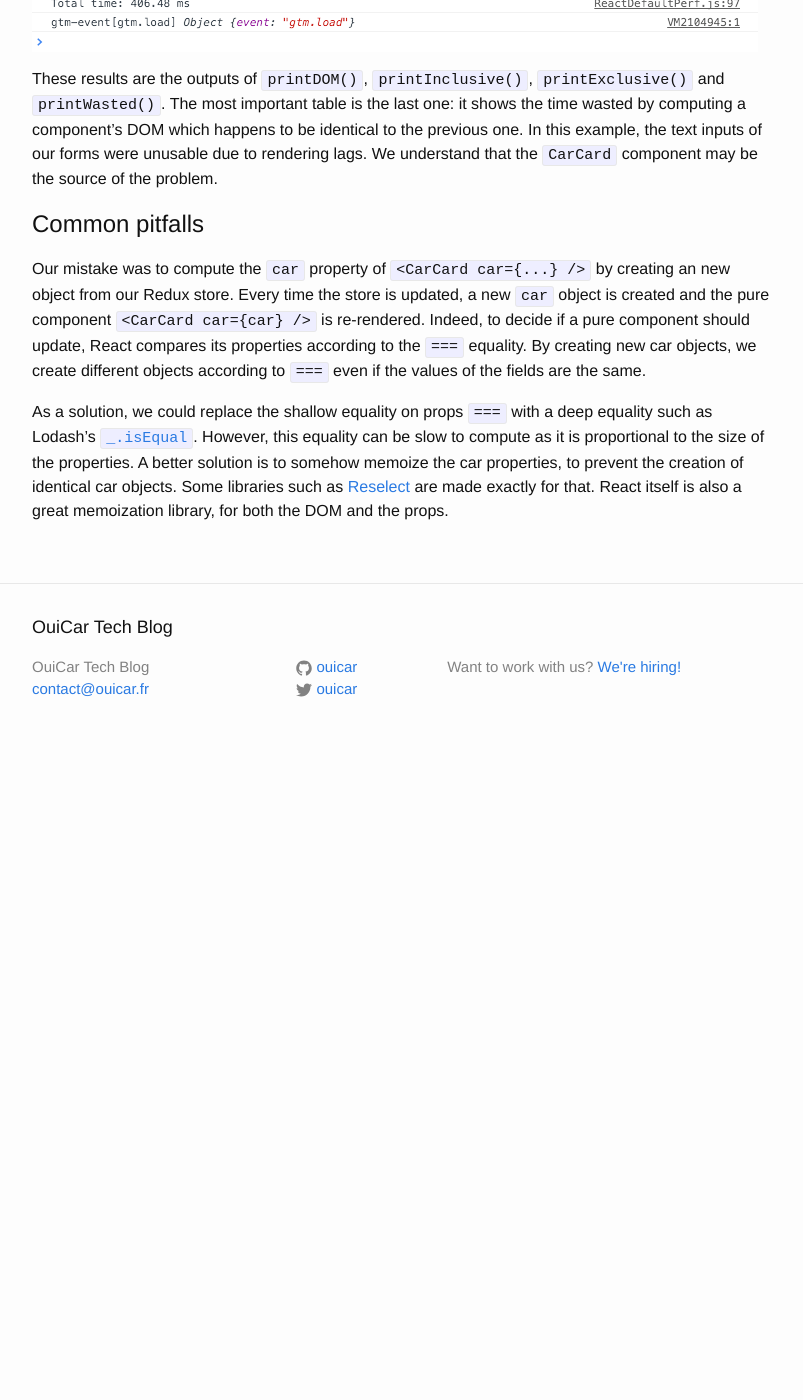
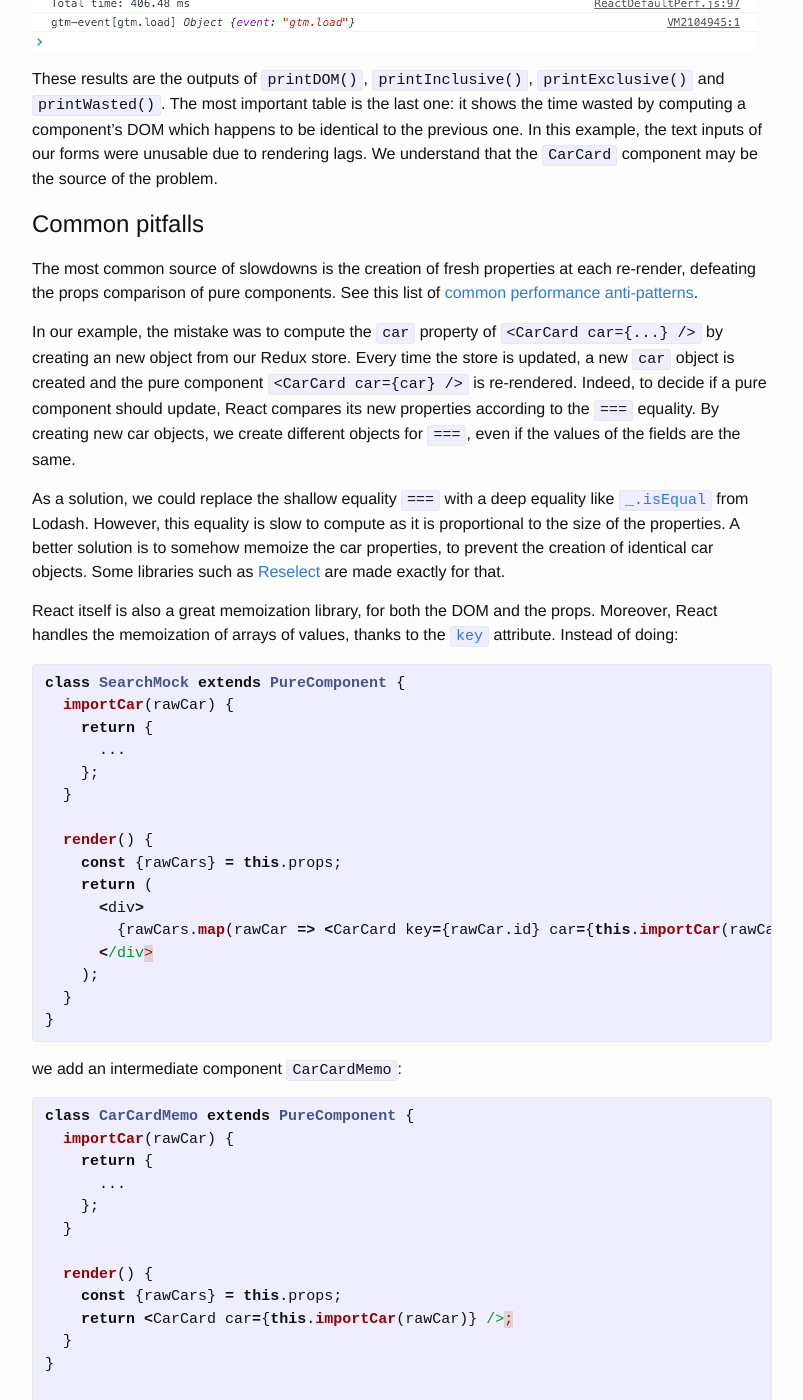
Before and after one commit to xaviertholot/ouicar.github.io, a Jekyll site: the page built from _posts/2016-02-05-bench-react.md, in a window 1280 px wide and 1400 px high, scrolled down 1920 px. Shown: the whole window, without its empty margins (238-1041 px from the left). Built offline with Jekyll 4.4.1, drawn with Linux system fonts in a browser that asks for light colours; before the commit the page ends 2681 px from its top, so only the background shows below that; some of the changed text lies outside the part shown.

Commit message:
End of the perf article

```diff
--- a/_posts/2016-02-05-bench-react.md
+++ b/_posts/2016-02-05-bench-react.md
@@ -16,30 +16,30 @@ import React, {Component} from 'react';
 import Perf from 'react-addons-perf';
 
 export default class Performance extends Component {
-	onStart() {
-		Perf.start();
-		console.log('Perf started');
-	}
+  onStart() {
+    Perf.start();
+    console.log('Perf started');
+  }
 
-	onStop() {
-		Perf.stop();
-		console.log('Perf stopped');
-		const lastMeasurements = Perf.getLastMeasurements();
-		Perf.printDOM(lastMeasurements);
-		Perf.printInclusive(lastMeasurements);
-		Perf.printExclusive(lastMeasurements);
-		Perf.printWasted(lastMeasurements);
-	}
+  onStop() {
+    Perf.stop();
+    console.log('Perf stopped');
+    const lastMeasurements = Perf.getLastMeasurements();
+    Perf.printDOM(lastMeasurements);
+    Perf.printInclusive(lastMeasurements);
+    Perf.printExclusive(lastMeasurements);
+    Perf.printWasted(lastMeasurements);
+  }
 
-	render() {
-		return (
-			<div>
-				<p>Performance</p>
-				<button onClick={this.onStart}>Start</button>
-				<button onClick={this.onStop}>Stop</button>
-			</div>
-		);
-	}
+  render() {
+    return (
+      <div>
+        <p>Performance</p>
+        <button onClick={this.onStart}>Start</button>
+        <button onClick={this.onStop}>Stop</button>
+      </div>
+    );
+  }
 }
 {% endhighlight %}
 
@@ -54,6 +54,65 @@ With *Start* we start the recording of performance. With *Stop* we display the r
 These results are the outputs of `printDOM()`, `printInclusive()`, `printExclusive()` and `printWasted()`. The most important table is the last one: it shows the time wasted by computing a component's DOM which happens to be identical to the previous one. In this example, the text inputs of our forms were unusable due to rendering lags. We understand that the `CarCard` component may be the source of the problem.
 
 # Common pitfalls
-Our mistake was to compute the `car` property of `<CarCard car={...} />` by creating an new object from our Redux store. Every time the store is updated, a new `car` object is created and the pure component `<CarCard car={car} />` is re-rendered. Indeed, to decide if a pure component should update, React compares its properties according to the `===` equality. By creating new car objects, we create different objects according to `===` even if the values of the fields are the same.
+The most common source of slowdowns is the creation of fresh properties at each re-render, defeating the props comparison of pure components. See this list of [common performance anti-patterns](https://medium.com/@esamatti/react-js-pure-render-performance-anti-pattern-fb88c101332f).
 
-As a solution, we could replace the shallow equality on props `===` with a deep equality such as Lodash's [`_.isEqual`](https://lodash.com/docs#isEqual). However, this equality can be slow to compute as it is proportional to the size of the properties. A better solution is to somehow memoize the car properties, to prevent the creation of identical car objects. Some libraries such as [Reselect](https://github.com/rackt/reselect) are made exactly for that. React itself is also a great memoization library, for both the DOM and the props.
+In our example, the mistake was to compute the `car` property of `<CarCard car={...} />` by creating an new object from our Redux store. Every time the store is updated, a new `car` object is created and the pure component `<CarCard car={car} />` is re-rendered. Indeed, to decide if a pure component should update, React compares its new properties according to the `===` equality. By creating new car objects, we create different objects for `===`, even if the values of the fields are the same.
+
+As a solution, we could replace the shallow equality `===` with a deep equality like [`_.isEqual`](https://lodash.com/docs#isEqual) from Lodash. However, this equality is slow to compute as it is proportional to the size of the properties. A better solution is to somehow memoize the car properties, to prevent the creation of identical car objects. Some libraries such as [Reselect](https://github.com/rackt/reselect) are made exactly for that.
+
+React itself is also a great memoization library, for both the DOM and the props. Moreover, React handles the memoization of arrays of values, thanks to the [`key`](https://facebook.github.io/react/docs/reconciliation.html#keys) attribute. Instead of doing:
+
+{% highlight js %}
+class SearchMock extends PureComponent {
+  importCar(rawCar) {
+    return {
+      ...
+    };
+  }
+
+  render() {
+    const {rawCars} = this.props;
+    return (
+      <div>
+        {rawCars.map(rawCar => <CarCard key={rawCar.id} car={this.importCar(rawCar)} />)}
+      </div>
+    );
+  }
+}
+{% endhighlight %}
+
+we add an intermediate component `CarCardMemo`:
+
+{% highlight js %}
+class CarCardMemo extends PureComponent {
+  importCar(rawCar) {
+    return {
+      ...
+    };
+  }
+
+  render() {
+    const {rawCars} = this.props;
+    return <CarCard car={this.importCar(rawCar)} />;
+  }
+}
+
+class SearchMock extends PureComponent {
+  render() {
+    const {rawCars} = this.props;
+    return (
+      <div>
+        {rawCars.map(rawCar => <CarCardMemo key={rawCar.id} rawCar={rawCar} />)}
+      </div>
+    );
+  }
+}
+{% endhighlight %}
+
+The `CarCardMemo` component memoizes the result of the `importCar()` function, since it re-renders only when the `rawCar` object changes. Thanks to the diff algorithm of React, even if we insert new elements in the `rawCars` array, older cars are not re-computed.
+
+Finally, we measure:
+
+![New results](../../../assets/2016-02-05-bench-react/performance_logs2.png)
+
+meaning that we solved our rendering problem.
```
Also changed, not shown: assets/2016-02-05-bench-react/performance_logs2.png (added).
